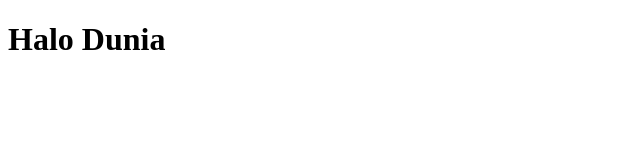
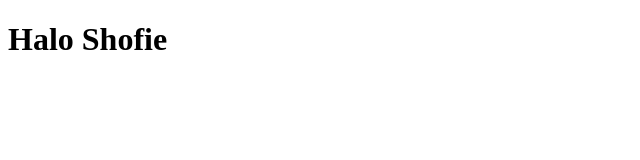
Before and after one commit to adhfry/kelompok3, a plain HTML site: page index.html in a window 1280 px wide. Shown: the full height of the page, 0-640 px from the left. Drawn offline with Linux system fonts and the light colour scheme.

Commit message:
update/kode h1 dirubah ke Halo Shofie

```diff
--- a/index.html
+++ b/index.html
@@ -6,6 +6,6 @@
     <title>Kelompok 3 | SmartLis</title>
   </head>
   <body>
-    <h1>Halo Dunia</h1>
+    <h1>Halo Shofie</h1>
   </body>
 </html>
```
